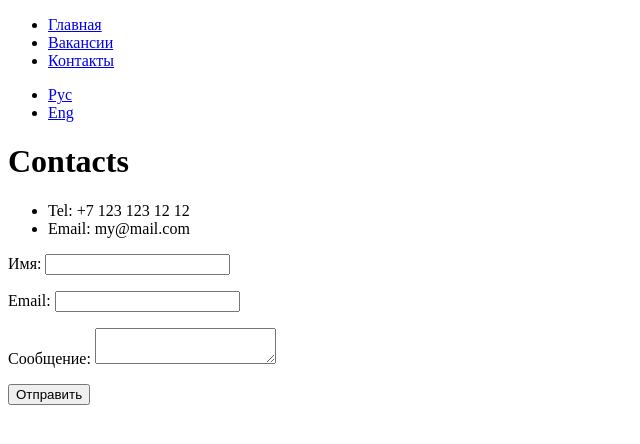
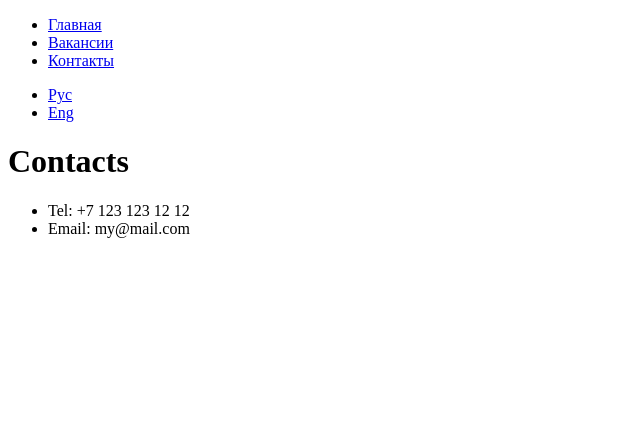
Before and after one commit to ivan-placid/mryazanov, a Jekyll site: the page built from contacts.html, in a window 1280 px wide. Shown: the top 444 px of the page, without its empty margins (0-640 px from the left). Built offline with Jekyll 4.4.1, drawn with Linux system fonts in a browser that asks for light colours.

Commit message:
delete all forms for test purpose

```diff
--- a/contacts.html
+++ b/contacts.html
@@ -6,12 +6,3 @@ layout: default
     <li>Tel: +7 123 123 12 12</li>
     <li>Email: my@mail.com</li>
 </ul>
-
-<form action="https://flipmail.co/api/lpd6YApZysn4fHclMhjg" method="post">
-    <p>Имя: <input type="text" name="name"> </p>
-    <p>Email: <input type="email" name="email"> </p>
-    <p>Сообщение: <textarea name="message"></textarea> </p>
-   <p>
-     <button type="submit">Отправить</button>
-   </p>
-</form>
```
Also changed, not shown: eng/contacts.html (+0 -8 lines).
